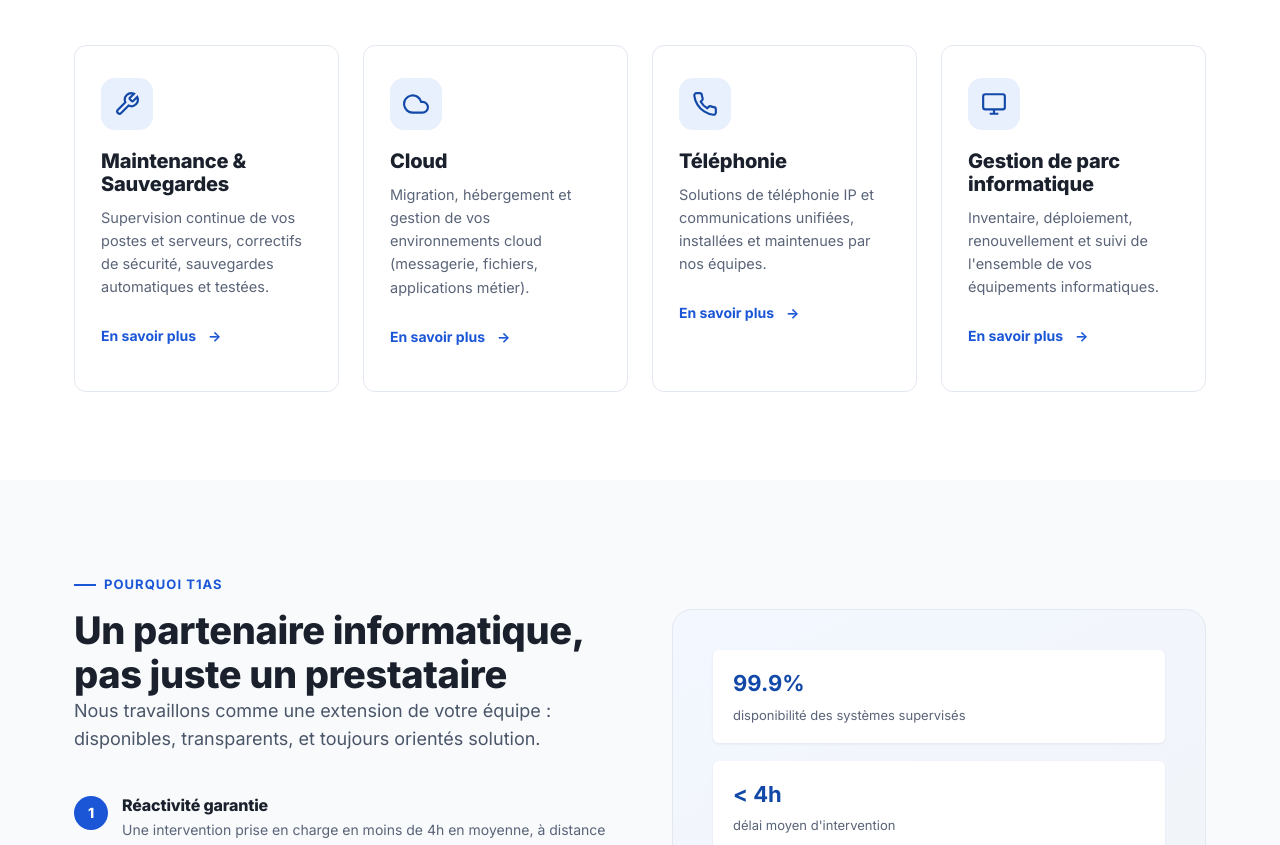
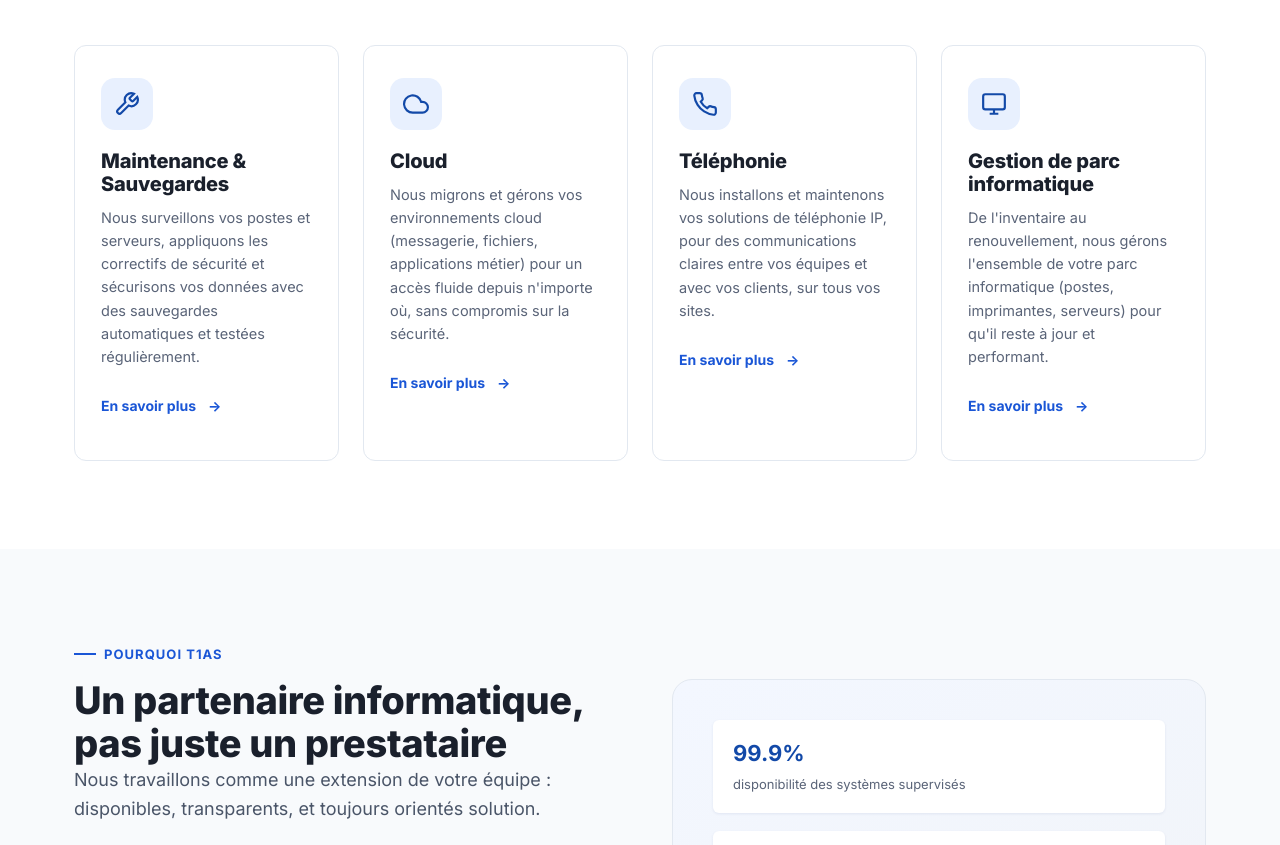
Before and after one commit to mathias903/m291-mathias3, a plain HTML site: page t1as-accessibilite-s08/index.html in a window 1280 px wide. Shown: the part 1300-2145 px from the top of the page. Drawn offline with Linux system fonts and the light colour scheme.

Commit message:
Affiche les cartes depuis data.json

```diff
--- /dev/null
+++ b/t1as-accessibilite-s08/app.js
@@ -0,0 +1,100 @@
+// T1AS : les cartes de services viennent de data.json, chargées avec fetch.
+
+const conteneur = document.getElementById("liste-cartes");
+const zoneEtat = document.getElementById("etat");
+
+// La pile de toutes les fiches. Elle est vide tant que data.json n'est pas arrivé.
+let tousLesLieux = [];
+
+// Les dessins des icônes, rangés par le nom écrit dans l'étiquette "icone".
+const icones = {
+  outils: [["path", { d: "M14.7 6.3a1 1 0 0 0 0 1.4l1.6 1.6a1 1 0 0 0 1.4 0l3.77-3.77a6 6 0 0 1-7.94 7.94l-6.91 6.91a2.12 2.12 0 0 1-3-3l6.91-6.91a6 6 0 0 1 7.94-7.94l-3.76 3.76z" }]],
+  nuage: [["path", { d: "M18 10h-1.26A8 8 0 1 0 9 20h9a5 5 0 0 0 0-10z" }]],
+  telephone: [["path", { d: "M22 16.92v3a2 2 0 0 1-2.18 2 19.79 19.79 0 0 1-8.63-3.07 19.5 19.5 0 0 1-6-6 19.79 19.79 0 0 1-3.07-8.67A2 2 0 0 1 4.11 2h3a2 2 0 0 1 2 1.72c.127.96.361 1.903.7 2.81a2 2 0 0 1-.45 2.11L8.09 9.91a16 16 0 0 0 6 6l1.27-1.27a2 2 0 0 1 2.11-.45c.907.339 1.85.573 2.81.7A2 2 0 0 1 22 16.92z" }]],
+  ecran: [["rect", { x: "2", y: "3", width: "20", height: "14", rx: "2" }], ["path", { d: "M8 21h8M12 17v4" }]]
+};
+
+// Fabrique le petit dessin SVG d'une carte, avec createElementNS.
+function creerIcone(nom) {
+  const ns = "http://www.w3.org/2000/svg";
+  const svg = document.createElementNS(ns, "svg");
+  svg.setAttribute("aria-hidden", "true");
+  svg.setAttribute("focusable", "false");
+  svg.setAttribute("viewBox", "0 0 24 24");
+  svg.setAttribute("fill", "none");
+  svg.setAttribute("stroke", "currentColor");
+  svg.setAttribute("stroke-width", "2");
+
+  const formes = icones[nom] || icones.ecran;
+  for (const [balise, attributs] of formes) {
+    const forme = document.createElementNS(ns, balise);
+    for (const cle in attributs) {
+      forme.setAttribute(cle, attributs[cle]);
+    }
+    svg.append(forme);
+  }
+  return svg;
+}
+
+// Montre une carte par fiche de la liste qu'on lui donne.
+// Elle efface d'abord les cartes déjà affichées.
+function afficherLieux(liste) {
+  conteneur.textContent = "";
+
+  for (const lieu of liste) {
+    const carte = document.createElement("div");
+    carte.className = "service-card";
+
+    const zoneIcone = document.createElement("div");
+    zoneIcone.className = "service-icon";
+    zoneIcone.append(creerIcone(lieu.icone));
+
+    const titre = document.createElement("h3");
+    titre.textContent = lieu.service;
+
+    const description = document.createElement("p");
+    description.textContent = lieu.description;
+
+    const lien = document.createElement("a");
+    lien.href = lieu.lien;
+    lien.className = "service-link";
+    lien.textContent = "En savoir plus";
+
+    const texteCache = document.createElement("span");
+    texteCache.className = "sr-only";
+    texteCache.textContent = " sur " + lieu.service;
+
+    const fleche = document.createElement("span");
+    fleche.setAttribute("aria-hidden", "true");
+    fleche.textContent = "→";
+
+    lien.append(texteCache, " ", fleche);
+    carte.append(zoneIcone, titre, description, lien);
+    conteneur.append(carte);
+  }
+}
+
+// ----- Votre code de la semaine 11 commence ici -----
+
+zoneEtat.textContent = "Chargement des services…";
+
+fetch("data.json")
+  .then(function (reponse) {
+    if (!reponse.ok) {
+      throw new Error("Fichier introuvable : code " + reponse.status);
+    }
+    return reponse.json();
+  })
+  .then(function (donnees) {
+    zoneEtat.textContent = "";
+    tousLesLieux = donnees;
+    if (tousLesLieux.length === 0) {
+      zoneEtat.textContent = "Aucun service pour le moment.";
+      return;
+    }
+    afficherLieux(tousLesLieux);
+  })
+  .catch(function (erreur) {
+    console.error(erreur);
+    zoneEtat.textContent = "Impossible de charger les services. Rechargez la page dans un moment.";
+  });
--- /dev/null
+++ b/t1as-accessibilite-s08/data.json
@@ -0,0 +1,62 @@
+[
+  {
+    "id": 1,
+    "service": "Maintenance & Sauvegardes",
+    "titre": "Une infrastructure supervisée en continu",
+    "description": "Nous surveillons vos postes et serveurs, appliquons les correctifs de sécurité et sécurisons vos données avec des sauvegardes automatiques et testées régulièrement.",
+    "icone": "outils",
+    "inclus": [
+      "Supervision proactive des postes et serveurs",
+      "Application des mises à jour de sécurité",
+      "Sauvegardes automatiques quotidiennes",
+      "Tests de restauration réguliers",
+      "Plan de reprise après incident"
+    ],
+    "lien": "services.html#maintenance"
+  },
+  {
+    "id": 2,
+    "service": "Cloud",
+    "titre": "Vos outils accessibles partout, en sécurité",
+    "description": "Nous migrons et gérons vos environnements cloud (messagerie, fichiers, applications métier) pour un accès fluide depuis n'importe où, sans compromis sur la sécurité.",
+    "icone": "nuage",
+    "inclus": [
+      "Migration vers le cloud sans interruption d'activité",
+      "Messagerie et suite bureautique en ligne",
+      "Stockage et partage de fichiers sécurisés",
+      "Hébergement d'applications métier",
+      "Gestion des accès et des droits utilisateurs"
+    ],
+    "lien": "services.html#cloud"
+  },
+  {
+    "id": 3,
+    "service": "Téléphonie",
+    "titre": "Des communications unifiées et fiables",
+    "description": "Nous installons et maintenons vos solutions de téléphonie IP, pour des communications claires entre vos équipes et avec vos clients, sur tous vos sites.",
+    "icone": "telephone",
+    "inclus": [
+      "Téléphonie IP (VoIP) pour un ou plusieurs sites",
+      "Standard téléphonique et renvois d'appels",
+      "Communications unifiées (appels, visio, messagerie)",
+      "Numéros et portabilité gérés pour vous",
+      "Maintenance et support inclus"
+    ],
+    "lien": "services.html#telephonie"
+  },
+  {
+    "id": 4,
+    "service": "Gestion de parc informatique",
+    "titre": "Vos équipements suivis de bout en bout",
+    "description": "De l'inventaire au renouvellement, nous gérons l'ensemble de votre parc informatique (postes, imprimantes, serveurs) pour qu'il reste à jour et performant.",
+    "icone": "ecran",
+    "inclus": [
+      "Inventaire complet de vos équipements",
+      "Déploiement de nouveaux postes prêts à l'emploi",
+      "Suivi du cycle de vie et renouvellement planifié",
+      "Gestion des licences logicielles",
+      "Support utilisateur au quotidien"
+    ],
+    "lien": "services.html#parc"
+  }
+]
--- a/t1as-accessibilite-s08/index.html
+++ b/t1as-accessibilite-s08/index.html
@@ -112,43 +112,9 @@
       <p class="lead">Quatre piliers pour sécuriser et simplifier votre informatique au quotidien.</p>
     </div>
 
-    <div class="services-grid">
-      <div class="service-card">
-        <div class="service-icon">
-          <svg aria-hidden="true" focusable="false" viewBox="0 0 24 24" fill="none" stroke="currentColor" stroke-width="2"><path d="M14.7 6.3a1 1 0 0 0 0 1.4l1.6 1.6a1 1 0 0 0 1.4 0l3.77-3.77a6 6 0 0 1-7.94 7.94l-6.91 6.91a2.12 2.12 0 0 1-3-3l6.91-6.91a6 6 0 0 1 7.94-7.94l-3.76 3.76z"/></svg>
-        </div>
-        <h3>Maintenance & Sauvegardes</h3>
-        <p>Supervision continue de vos postes et serveurs, correctifs de sécurité, sauvegardes automatiques et testées.</p>
-        <a href="services.html#maintenance" class="service-link">En savoir plus<span class="sr-only"> sur Maintenance & Sauvegardes</span> <span aria-hidden="true">→</span></a>
-      </div>
+    <p id="etat" role="status"></p>
 
-      <div class="service-card">
-        <div class="service-icon">
-          <svg aria-hidden="true" focusable="false" viewBox="0 0 24 24" fill="none" stroke="currentColor" stroke-width="2"><path d="M18 10h-1.26A8 8 0 1 0 9 20h9a5 5 0 0 0 0-10z"/></svg>
-        </div>
-        <h3>Cloud</h3>
-        <p>Migration, hébergement et gestion de vos environnements cloud (messagerie, fichiers, applications métier).</p>
-        <a href="services.html#cloud" class="service-link">En savoir plus<span class="sr-only"> sur Cloud</span> <span aria-hidden="true">→</span></a>
-      </div>
-
-      <div class="service-card">
-        <div class="service-icon">
-          <svg aria-hidden="true" focusable="false" viewBox="0 0 24 24" fill="none" stroke="currentColor" stroke-width="2"><path d="M22 16.92v3a2 2 0 0 1-2.18 2 19.79 19.79 0 0 1-8.63-3.07 19.5 19.5 0 0 1-6-6 19.79 19.79 0 0 1-3.07-8.67A2 2 0 0 1 4.11 2h3a2 2 0 0 1 2 1.72c.127.96.361 1.903.7 2.81a2 2 0 0 1-.45 2.11L8.09 9.91a16 16 0 0 0 6 6l1.27-1.27a2 2 0 0 1 2.11-.45c.907.339 1.85.573 2.81.7A2 2 0 0 1 22 16.92z"/></svg>
-        </div>
-        <h3>Téléphonie</h3>
-        <p>Solutions de téléphonie IP et communications unifiées, installées et maintenues par nos équipes.</p>
-        <a href="services.html#telephonie" class="service-link">En savoir plus<span class="sr-only"> sur Téléphonie</span> <span aria-hidden="true">→</span></a>
-      </div>
-
-      <div class="service-card">
-        <div class="service-icon">
-          <svg aria-hidden="true" focusable="false" viewBox="0 0 24 24" fill="none" stroke="currentColor" stroke-width="2"><rect x="2" y="3" width="20" height="14" rx="2"/><path d="M8 21h8M12 17v4"/></svg>
-        </div>
-        <h3>Gestion de parc informatique</h3>
-        <p>Inventaire, déploiement, renouvellement et suivi de l'ensemble de vos équipements informatiques.</p>
-        <a href="services.html#parc" class="service-link">En savoir plus<span class="sr-only"> sur Gestion de parc informatique</span> <span aria-hidden="true">→</span></a>
-      </div>
-    </div>
+    <div class="services-grid" id="liste-cartes"></div>
   </div>
 </section>
 
@@ -408,5 +374,6 @@
 </footer>
 
 <script src="js/script.js"></script>
+<script src="app.js"></script>
 </body>
 </html>
```
Also changed, not shown: 2 other files.
